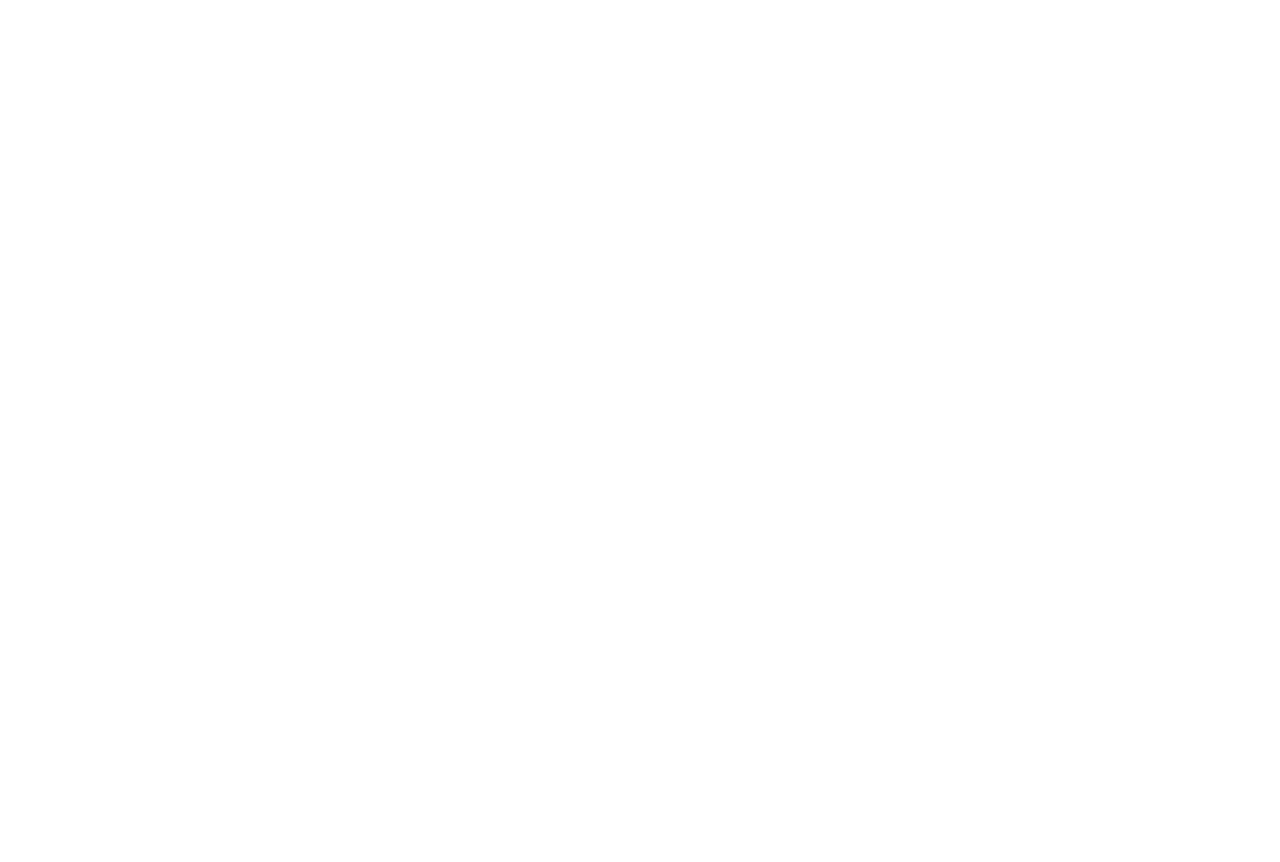
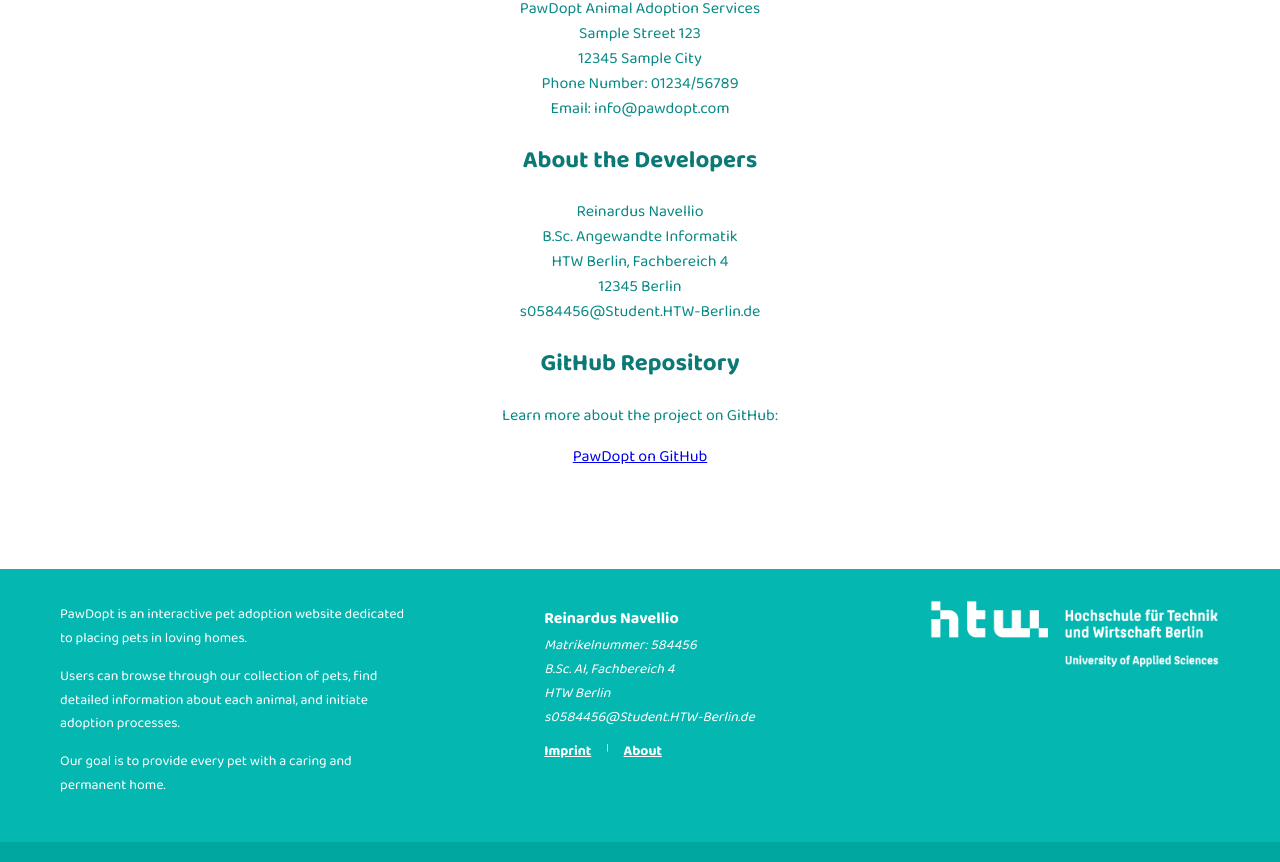
Before and after one commit to ReinNav/PawDopt, a React (Create React App) app in the folder front-end/: page /about in a window 1280 px wide. Before the commit this address had no page. Shown: the part 457-1319 px from the top of the page. Before the commit the page ends 800 px from the top, so only its background shows below. Built offline with nearby package versions, Linux system fonts and the light colour scheme.

Commit message:
finish footer, about, imprint

```diff
--- a/front-end/src/App.tsx
+++ b/front-end/src/App.tsx
@@ -1,11 +1,14 @@
 import { Outlet } from 'react-router-dom';
 import './stylesheets/main.css';
 import Header from './components/Header';
+import Footer from './components/Footer';
+
 function App() {
   return (
     <div className="App">
       <Header />
       <Outlet />
+      <Footer />
     </div>
   );
 }
--- /dev/null
+++ b/front-end/src/components/About.tsx
@@ -0,0 +1,43 @@
+import React from 'react';
+import '../stylesheets/main.css';
+
+const About: React.FC = () => {
+  return (
+    <div className="about-container">
+      <h1>About PawDopt</h1>
+
+      <section>
+        <h2>Mission & Vision</h2>
+        <p>"PawDopt" is dedicated to helping find loving homes for pets. We believe that every pet deserves a caring and permanent home. Our platform allows users to browse through a collection of pets, find detailed information about each animal, and begin the adoption process. Our goal is to simplify the pet adoption process and make it more accessible to everyone.</p>
+      </section>
+      <section>
+        <h2>Contact Information</h2>
+        <p>
+          PawDopt Animal Adoption Services<br />
+          Sample Street 123<br />
+          12345 Sample City<br />
+          Phone Number: 01234/56789<br />
+          Email: info@pawdopt.com
+        </p>
+      </section>
+
+      <section>
+        <h2>About the Developers</h2>
+        <p>Reinardus Navellio<br />
+           B.Sc. Angewandte Informatik<br />
+           HTW Berlin, Fachbereich 4<br />
+           12345 Berlin<br />
+           s0584456@Student.HTW-Berlin.de
+        </p>
+      </section>
+
+      <section>
+        <h2>GitHub Repository</h2>
+        <p>Learn more about the project on GitHub:</p>
+        <a href="https://github.com/ReinNav/PawDopt">PawDopt on GitHub</a>
+      </section>
+    </div>
+  );
+};
+
+export default About;
--- /dev/null
+++ b/front-end/src/components/Footer.tsx
@@ -0,0 +1,63 @@
+import React from 'react';
+import '../stylesheets/main.css';
+import '../stylesheets/footer.css';
+import { useNavigate } from 'react-router-dom';
+
+const Footer: React.FC = () => {
+
+    const navigate = useNavigate()
+
+    const handleImprintClick = () => {
+      navigate(`/imprint`);
+    };
+
+    const handleAboutClick = () => {
+        navigate(`/about`);
+      };
+
+  return (
+    <>
+    <footer>
+        <div className="footer-container flex-row">
+
+            <div className="flex-column" id="inner-footer-1">
+                <div id="project-desc">
+                    <p>PawDopt is an interactive pet adoption website dedicated to placing pets in loving homes.</p>
+                    <p>Users can browse through our collection of pets, find detailed information about each animal, and initiate adoption processes.</p>
+                    <p>Our goal is to provide every pet with a caring and permanent home.</p>
+                </div>
+            </div>
+
+            <div className="flex-column" id="inner-footer-2">
+                <div className="flex-row authors">
+                    <div className="author">
+                        <p id="author-name">Reinardus Navellio</p>
+                        <address>
+                            Matrikelnummer: 584456<br />
+                            B.Sc. AI, Fachbereich 4<br />
+                            HTW Berlin <br />
+                            s0584456@Student.HTW-Berlin.de
+                        </address>
+                    </div>
+                </div>
+
+                <div className="flex-row" id="footer-links">
+                    <a onClick={handleImprintClick} className="imprint">Imprint</a>
+                    <span className="separator">|</span>
+                    <a onClick={handleAboutClick} className="about">About</a>
+                </div>
+            </div>
+
+            <img src="/htw_logo.png" alt="htw_logo" id="htw_logo" />
+        </div>
+
+
+    </footer>
+
+    <div className='additional-layer'></div>
+
+    </>
+  );
+};
+
+export default Footer;
--- /dev/null
+++ b/front-end/src/components/Imprint.tsx
@@ -0,0 +1,38 @@
+import React from 'react';
+import '../stylesheets/main.css';
+
+const Imprint: React.FC = () => {
+  return (
+    <div className="imprint-container">
+      <h1>(Sample) imprint</h1>
+      <p>Information in accordance with Section X TMG:</p>
+
+      <h2>Operator and Contact:</h2>
+      <p>
+        PawDopt Animal Adoption Services<br />
+        Sample Street 123<br />
+        12345 Sample City<br />
+        Phone Number: 01234/56789<br />
+        Email Address: info@pawdopt.com
+      </p>
+
+      <h2>Responsible for Content according to § X Abs. X RStV:</h2>
+      <p>Reinardus Navellio<br />
+         B.Sc. Angewandte Informatik<br />
+         HTW Berlin, Fachbereich 4 <br />
+         12345 Berlin
+      </p>
+
+      <h2>Disclaimer:</h2>
+      <p>Despite careful content control, we assume no liability for the content of external links. The operators of the linked pages are solely responsible for their content.</p>
+
+      <h2>Copyright:</h2>
+      <p>The contents and works created by the site operators on these pages are subject to copyright law. Reproduction, editing, distribution, and any kind of use outside the limits of copyright require the written consent of the respective author or creator.</p>
+
+      <h2>Privacy Policy:</h2>
+      <p>It is generally possible to use our website without providing personal data. To the extent that personal data (e.g., name, address, or email addresses) is collected on our pages, this is always done on a voluntary basis, as far as possible. This data will not be passed on to third parties without your express consent.</p>
+    </div>
+  );
+};
+
+export default Imprint;
--- /dev/null
+++ b/front-end/src/stylesheets/footer.css
@@ -0,0 +1,69 @@
+.footer-container {
+    align-items: flex-start;
+    justify-content: space-around;
+    text-align: left;
+    font-size: 9px;
+    line-height: 1.7;
+}
+
+footer {
+    background-color: #05b7b1;
+    color: white;
+    text-align: center;
+    padding: 20px 60px 30px 60px;
+    margin-top: 100px;
+}
+
+#inner-footer-1, #inner-footer-2 {
+    margin-right: 30px;
+    width: 35%;
+}
+
+#inner-footer-2 {
+    align-items: left;
+    padding-left: 100px;
+}
+
+#footer-links {
+    margin-top: 10px;
+    width: 100%;
+    justify-content: flex-start;
+    gap: 15px;
+}
+
+#footer-links a {
+    color: white;
+    font-weight: 600;
+}
+
+footer p, footer address, footer a {
+    color: white;
+    font-size: 14px;
+}
+
+footer #author-name {
+    font-size: 16px;
+    font-weight: 600;
+    margin-bottom: 2px;
+}
+
+#htw_logo {
+    padding-top: 10px;
+    width: 300px;
+    height: 70px;
+}
+
+.imprint, .about {
+    text-decoration: underline;
+}
+
+.imprint:hover, .about:hover {
+    cursor: pointer;
+}
+
+.additional-layer {
+    width: 100%;
+    background-color: #00a6a0;
+    display: block;
+    height: 20px
+}
--- a/front-end/src/stylesheets/main.css
+++ b/front-end/src/stylesheets/main.css
@@ -49,7 +49,7 @@ p {
 
 .site-heading {
   color: #12b2ac;
-
+  margin-left: -110px;
 }
 
 .site-logo {
--- a/front-end/src/stylesheets/other.css
+++ b/front-end/src/stylesheets/other.css
@@ -8,3 +8,9 @@
     text-align: center;
     padding-top: 50px;
 }
+
+.imprint-container, .about-container {
+    text-align: center;
+    max-width: 700px;
+    margin: 0 auto;
+}
```
Also changed, not shown: front-end/src/domain/router.tsx (+10 -4 lines), front-end/public/htw_logo.png (added).
